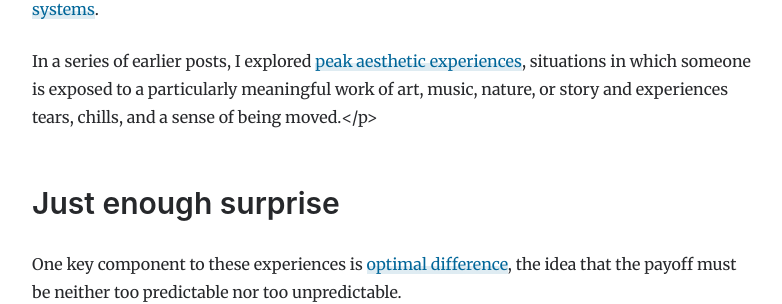
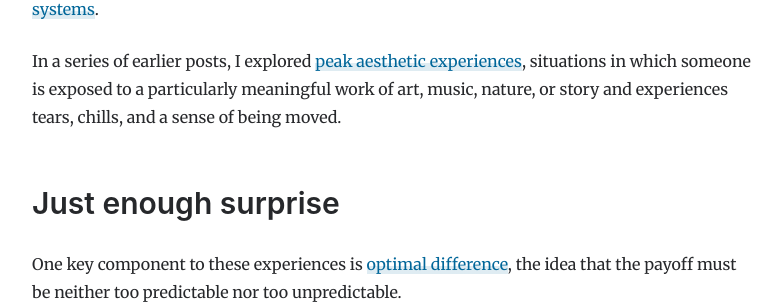
Before and after one commit to natelistrom/natelistrom.github.io, a Jekyll site: the page built from _posts/2023-08-24-optimal-difference.md, in a window 1280 px wide and 900 px high, scrolled down 428 px. Shown: the part 209-513 px from the top of the window, without its empty margins (248-1030 px from the left). Built offline with Jekyll 4.4.1, drawn with Linux system fonts in a browser that asks for light colours.

Commit message:
Fix typo

```diff
--- a/_posts/2023-08-24-optimal-difference.md
+++ b/_posts/2023-08-24-optimal-difference.md
@@ -10,7 +10,7 @@ reading_time: 3 min
 
 <p class="dropCap">Story arcs with satisfying setups and payoffs share some key characteristics. Among them is the subversion of expectation. A story payoff doesn't need to be surprising in the traditional sense (although that doesn't hurt) but it should play on audience expectation in some way. The reason that this works is that <a href="{% post_url 2023-07-23-rule-of-three-prediction %}">it hooks into our brains' reward systems</a>.</p>
 
-In a series of earlier posts, I explored <a href="{% post_url 2022-03-29-pae-definitions %}">peak aesthetic experiences</a>, situations in which someone is exposed to a particularly meaningful work of art, music, nature, or story and experiences tears, chills, and a sense of being moved.</p>
+In a series of earlier posts, I explored <a href="{% post_url 2022-03-29-pae-definitions %}">peak aesthetic experiences</a>, situations in which someone is exposed to a particularly meaningful work of art, music, nature, or story and experiences tears, chills, and a sense of being moved.
 
 ## Just enough surprise
 
```
